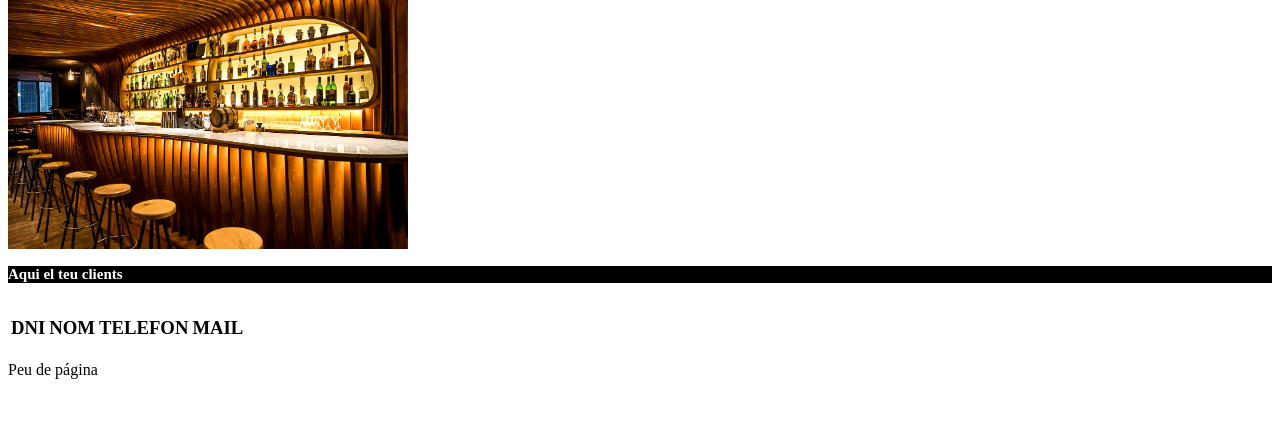
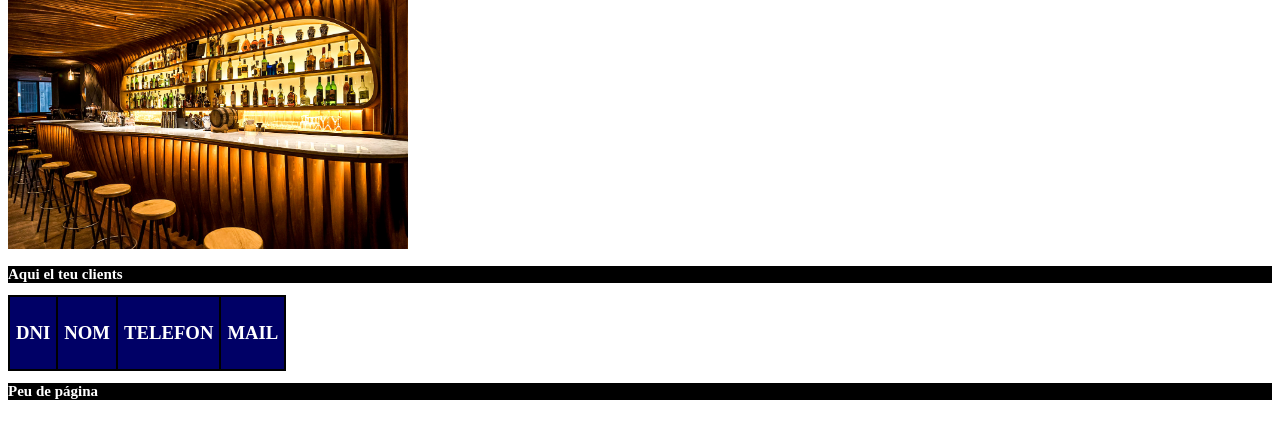
Before and after one commit to JeroniJuan/BBDD, a PHP site: page / in a window 1280 px wide. Shown: the part 123-562 px from the top of the page. Run offline with PHP 8.4, Linux system fonts and the light colour scheme; data that the repository does not hold is empty.

Commit message:
3/5/2022 11:47

```diff
--- a/includes/footer.php
+++ b/includes/footer.php
@@ -2,7 +2,7 @@
 <html>
     <body>
         <footer>
-            Peu de página
+            <h2>Peu de página</h2>
         </footer>
     </body>
 </html>
--- a/includes/head.php
+++ b/includes/head.php
@@ -8,6 +8,14 @@
             <meta content="" name="author" />
             <link href="style.css" rel="stylesheet"></a>
             <?php include "includes/database.php";?>
+            <style>table, th, td {
+                   border: 2px solid black;
+                   border-collapse: collapse;
+                   }
+                   th, td {
+                   padding: 6px;
+                   }
+            </style>
         </head>
 </body>
 </html>
--- a/index.php
+++ b/index.php
@@ -23,7 +23,8 @@
         </div>
     </section>
     <section>
-    <table>
+    <table style="background-color:#000066;
+    color: white;">
        <thead>
           <tr>
              <td><h3>DNI</h3></td>
--- a/proveidors.php
+++ b/proveidors.php
@@ -32,9 +32,9 @@
                  }
                  ?>
              </tbody>
+<?php include "includes/footer.php";
+?>
 
     </body>
-    <?php include "includes/footer.php";
-?>
 
 </html>
--- a/style.css
+++ b/style.css
@@ -26,6 +26,12 @@ h2 {
   font-size: 15px;
 }
 
+module_content h1{
+  color: red;
+  background-color: black;
+  font-size: 20px;
+}
+
 label {
   font-size: 12px;
   color: white;
```
